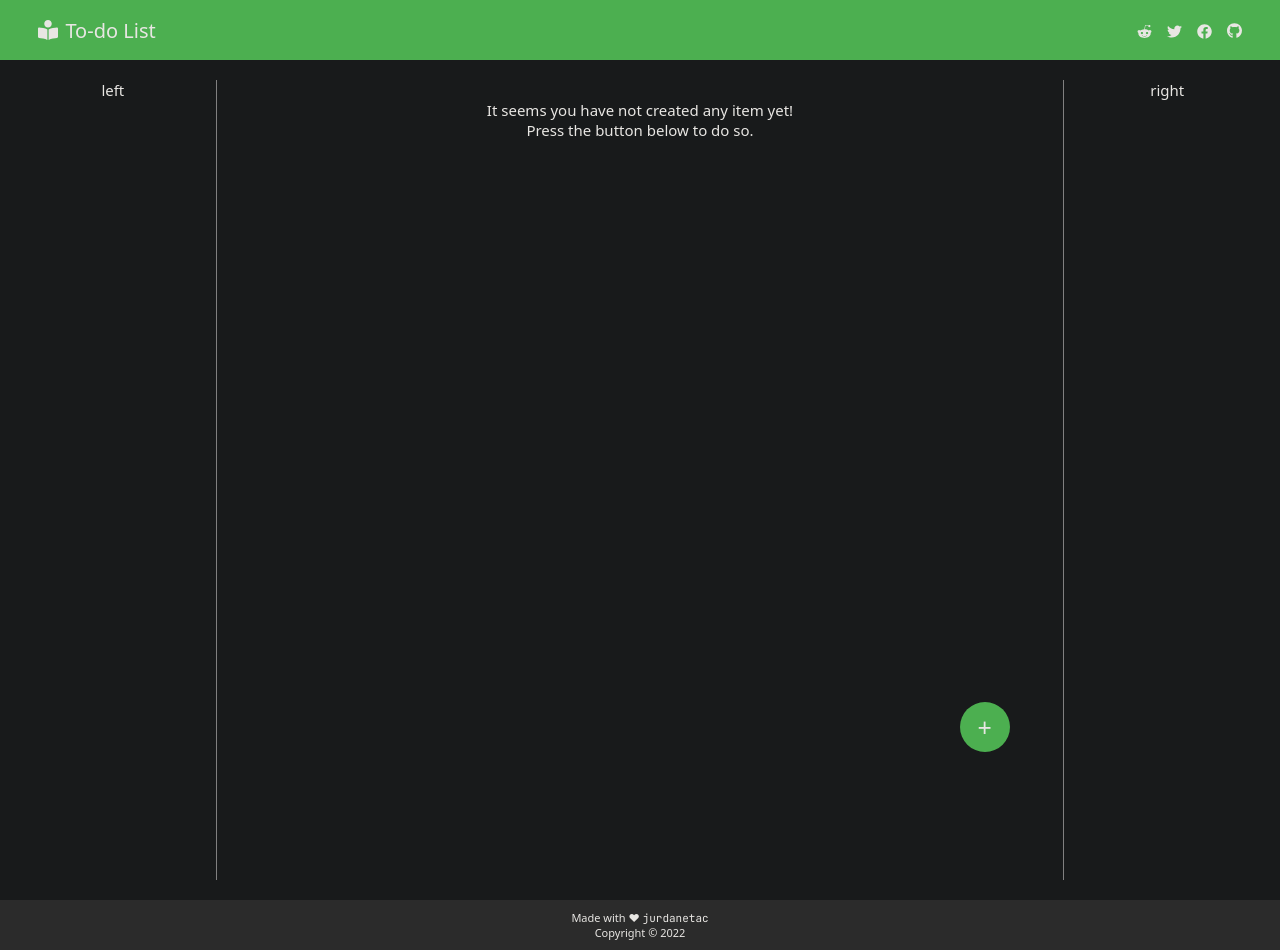
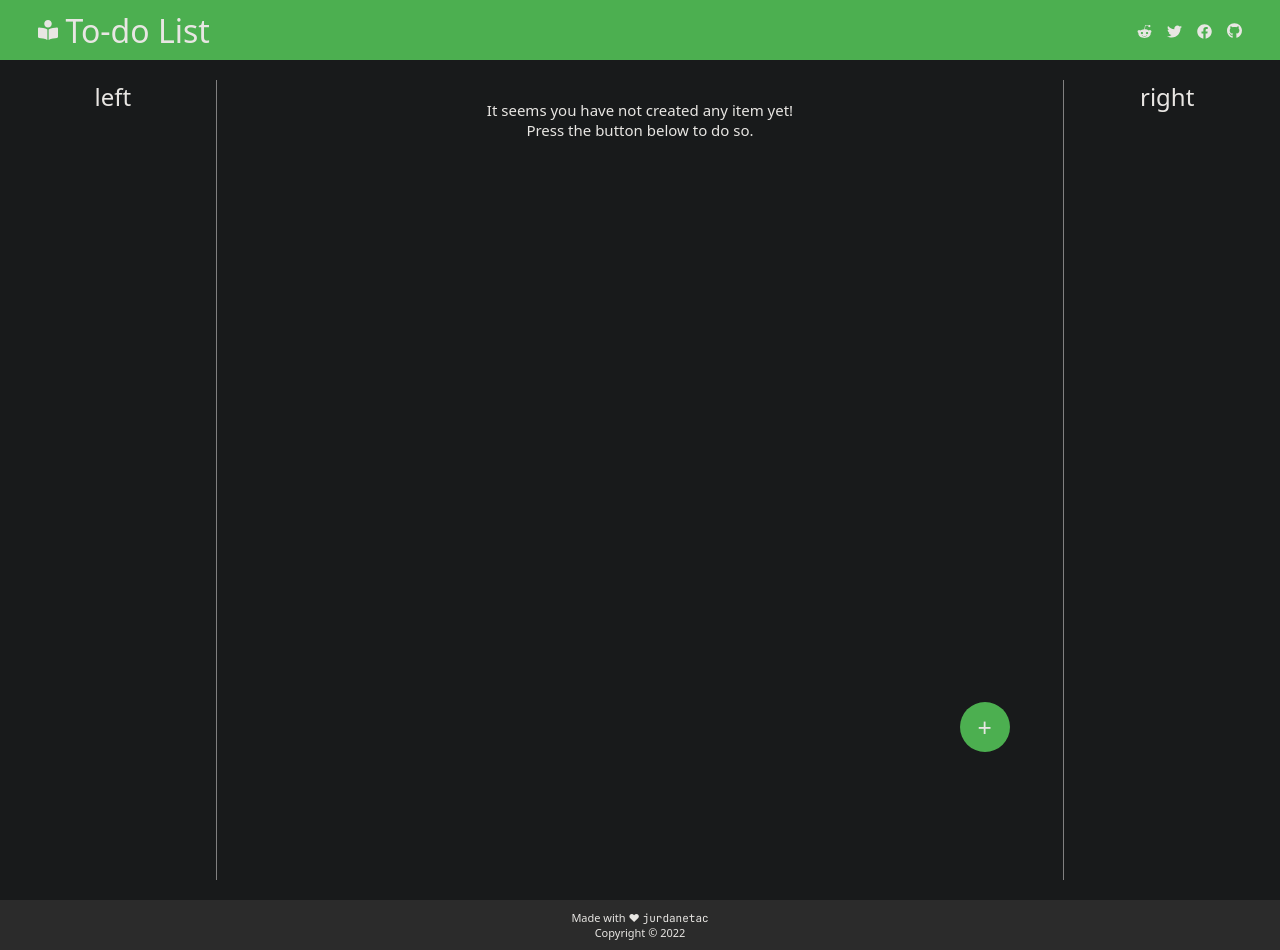
Before and after one commit to jurdanetac/todolist, a plain HTML site: page index.html in a window 1280 px wide. Drawn offline with Linux system fonts and the light colour scheme.

Commit message:
Change hardcoded rem to user's pref friendly value
Reference: https://stackoverflow.com/a/43131958

```diff
--- a/static/styles/styles.scss
+++ b/static/styles/styles.scss
@@ -1,3 +1,4 @@
+$primary-color: #4caf50;
 $bg-color: #fff;
 $bg-color-dark: #181a1b;
 $bg-color-dark-lighter: #2b2b2b;
@@ -5,8 +6,6 @@ $font-color: #212529;
 $font-color-dark: #e8e6e3;
 $font-stack: system-ui, -apple-system, BlinkMacSystemFont, 'Segoe UI', Roboto,
     Oxygen, Ubuntu, Cantarell, 'Open Sans', 'Helvetica Neue', sans-serif;
-$primary-color: #4caf50;
-$rem: 10px;
 
 $min-width: 375px;
 $min-height: 100vh;
@@ -41,14 +40,20 @@ $breakpoint-mobile: 690px;
   font-weight: 500;
 }
 
-html {
-  background-color: $bg-color-dark;
-  font-size: $rem;
+/* The apparent font-size of :root is 16px, but lets say we want to change it
+to 10px. All we need to do is multiply 16 by some value to get 10.*/
+:root {
+  font-size: 62.5%;
 }
 
+// 1 rem = 10px, respecting user's preferences
 body {
+  font-size: 1.6rem;
+
   min-width: $min-width;
   min-height: $min-height;
+
+  background-color: $bg-color-dark;
 
   // layout the page in flex boxes (header placeholder, main, footer)
   @include flex($direction: column, $gap: 2rem);
```
Also changed, not shown: static/styles/styles.css.
